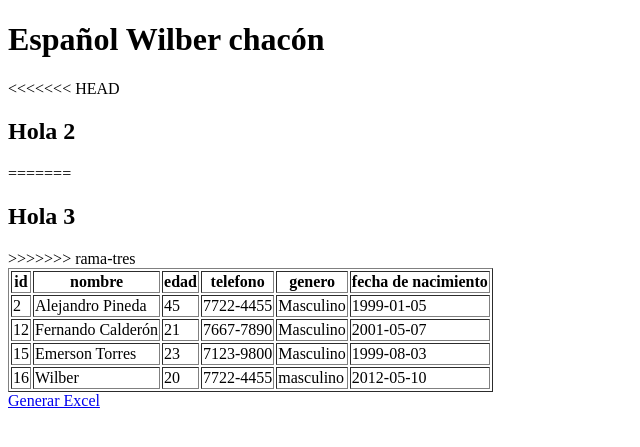
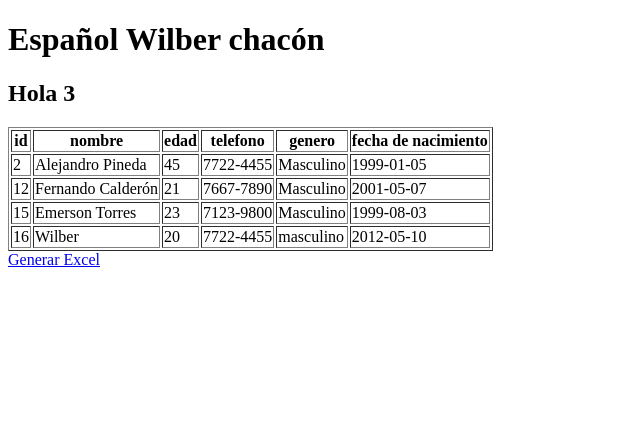
Before and after one commit to wilber-chacon/ramas, a PHP site: page / in a window 1280 px wide. Shown: the top 447 px of the page, without its empty margins (0-640 px from the left). Run offline with PHP 8.4, Linux system fonts and the light colour scheme; data comes from the database, SQL or seed files in the repository.

Commit message:
Noveno commit

```diff
--- a/index.php
+++ b/index.php
@@ -9,11 +9,7 @@
 </head>
 <body>
     <h1>Español Wilber chacón</h1>
-<<<<<<< HEAD
-    <h2>Hola 2</h2>
-=======
     <h2>Hola 3</h2>
->>>>>>> rama-tres
 
 <table border="1">
     <tr>
```
